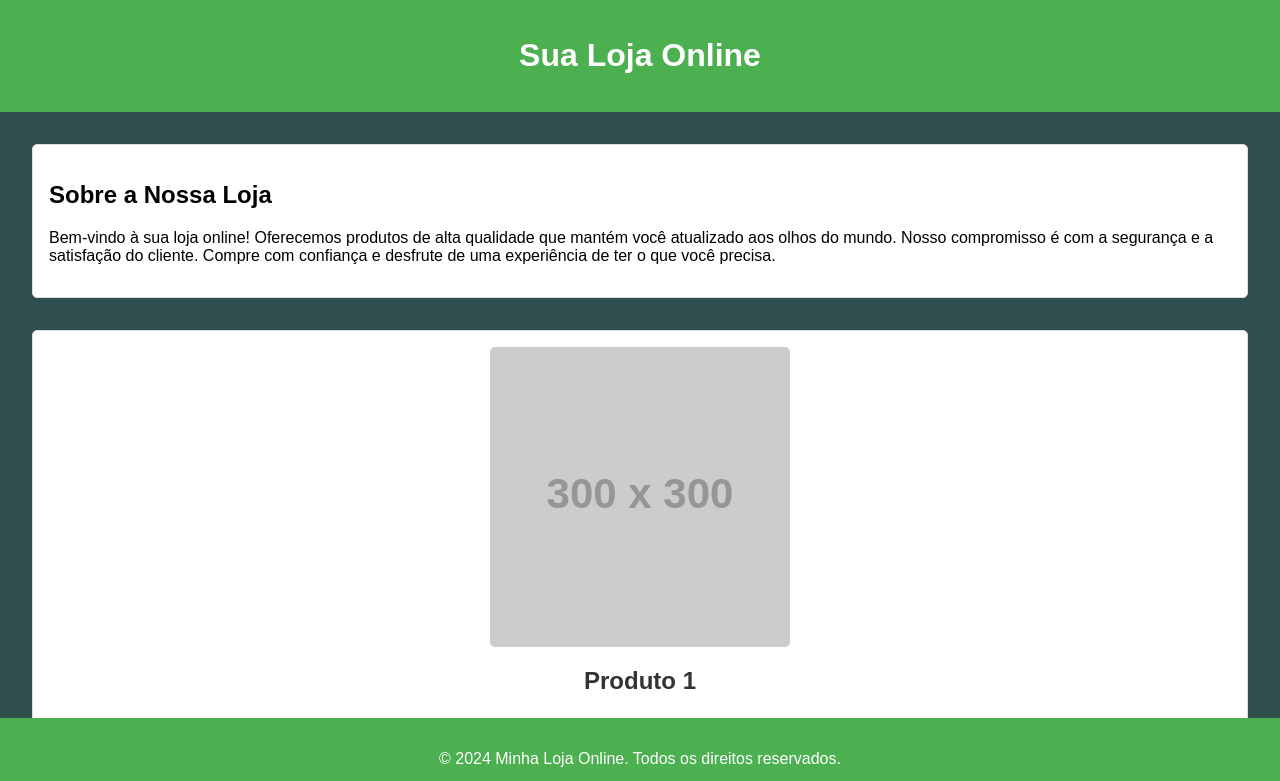
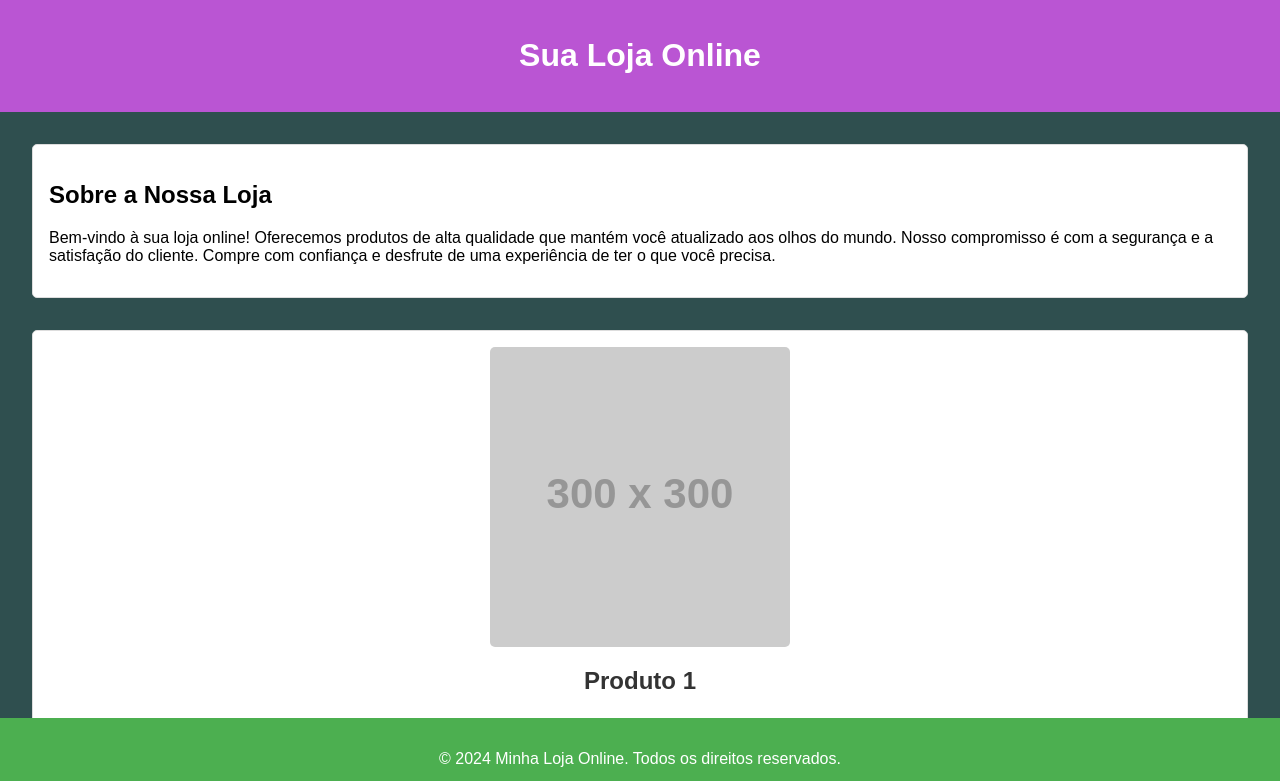
Before and after one commit to Caio-Elias-29/sua-loja-online, a plain HTML site: page index.html in a window 1280 px wide. Shown: the top 781 px of the page. Drawn offline with Linux system fonts and the light colour scheme; placeholder pictures from the web are drawn by us.

Commit message:
Update index.html

```diff
--- a/index.html
+++ b/index.html
@@ -12,7 +12,7 @@
             background-color: #2F4F4F;
         }
         header {
-            background-color: #4CAF50;
+            background-color: #BA55D3;
             color: white;
             padding: 1em 0;
             text-align: center;
```
